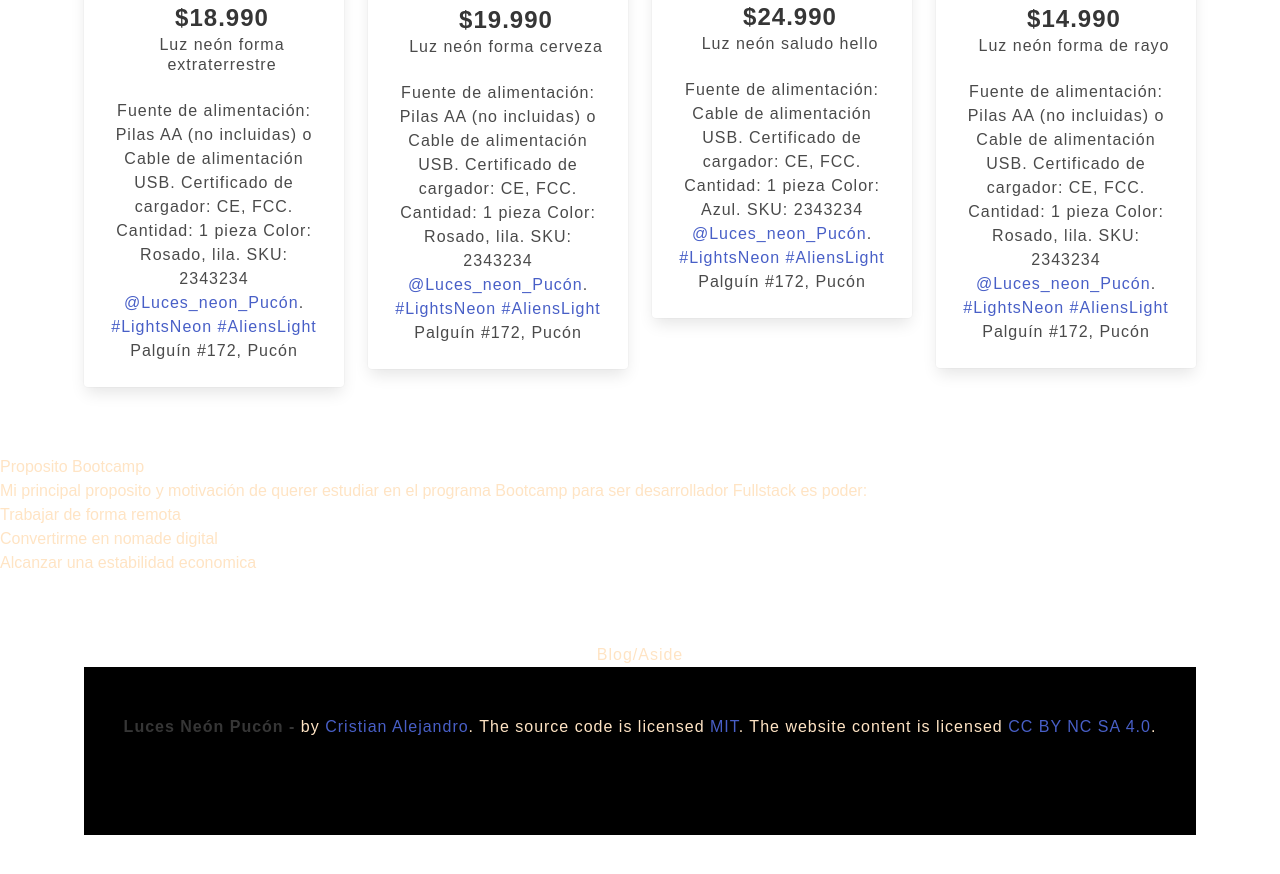
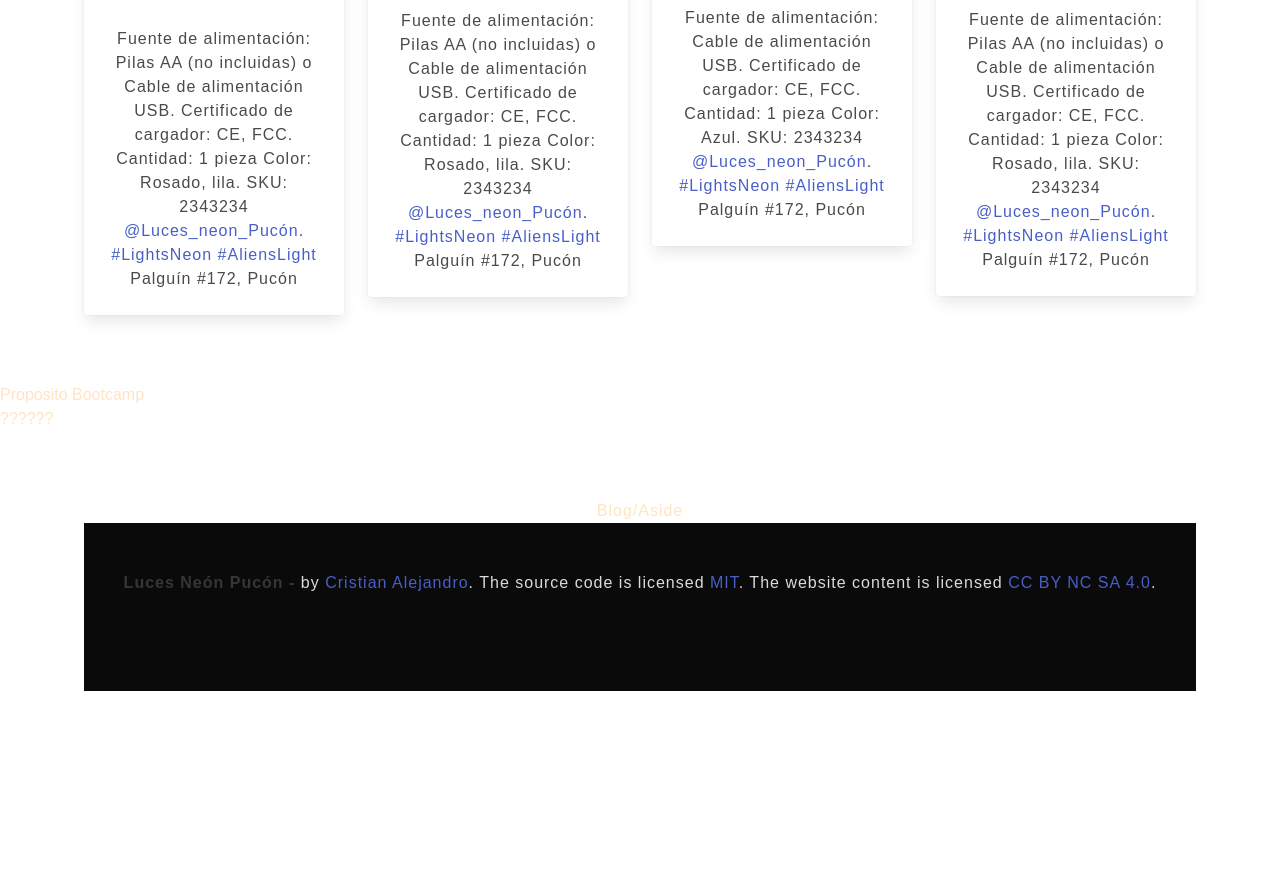
Before and after one commit to zzxcvc/Ejecicio1, a plain HTML site: page index.html in a window 1280 px wide. Shown: the part 1900-2774 px from the top of the page. After the commit the page ends 2659 px from the top, so only its background shows below. Drawn offline with Linux system fonts and the light colour scheme.

Commit message:
actualizacion estilos css y html

```diff
--- a/assets/css/estilos.css
+++ b/assets/css/estilos.css
@@ -55,7 +55,7 @@ div.conce {
 }
 
  .footer{
-    background-color: black;
-
+        background-color: hsl(0,0%,4%);
+        color: hsl(0,0%,86%);
 
 }
--- a/index.html
+++ b/index.html
@@ -41,13 +41,7 @@
         <hr>
         <h3>
 
-            <ul>
-                  <li>   Crizstian González Arjona      </li>
-                  <li>   25 años              </li>
-                  <li>   Libra           </li>
-                  <li>   Gusta de bailar, comer y adquir nuevos conocimientos               </li>
-                 </li>
-            </ul>
+        ????
 
 
 
@@ -229,12 +223,7 @@
             Proposito Bootcamp
         </h2>
 
-        <p> Mi principal proposito y motivación de querer estudiar en el programa Bootcamp para ser desarrollador Fullstack es poder: </p>
-        <ol>
-            <li> Trabajar de forma remota </li>
-            <li> Convertirme en nomade digital </li>
-            <li> Alcanzar una estabilidad economica </li>
-        </ol>
+        <p> ??????
 
         <section class="section">
             <div class="container">
```
